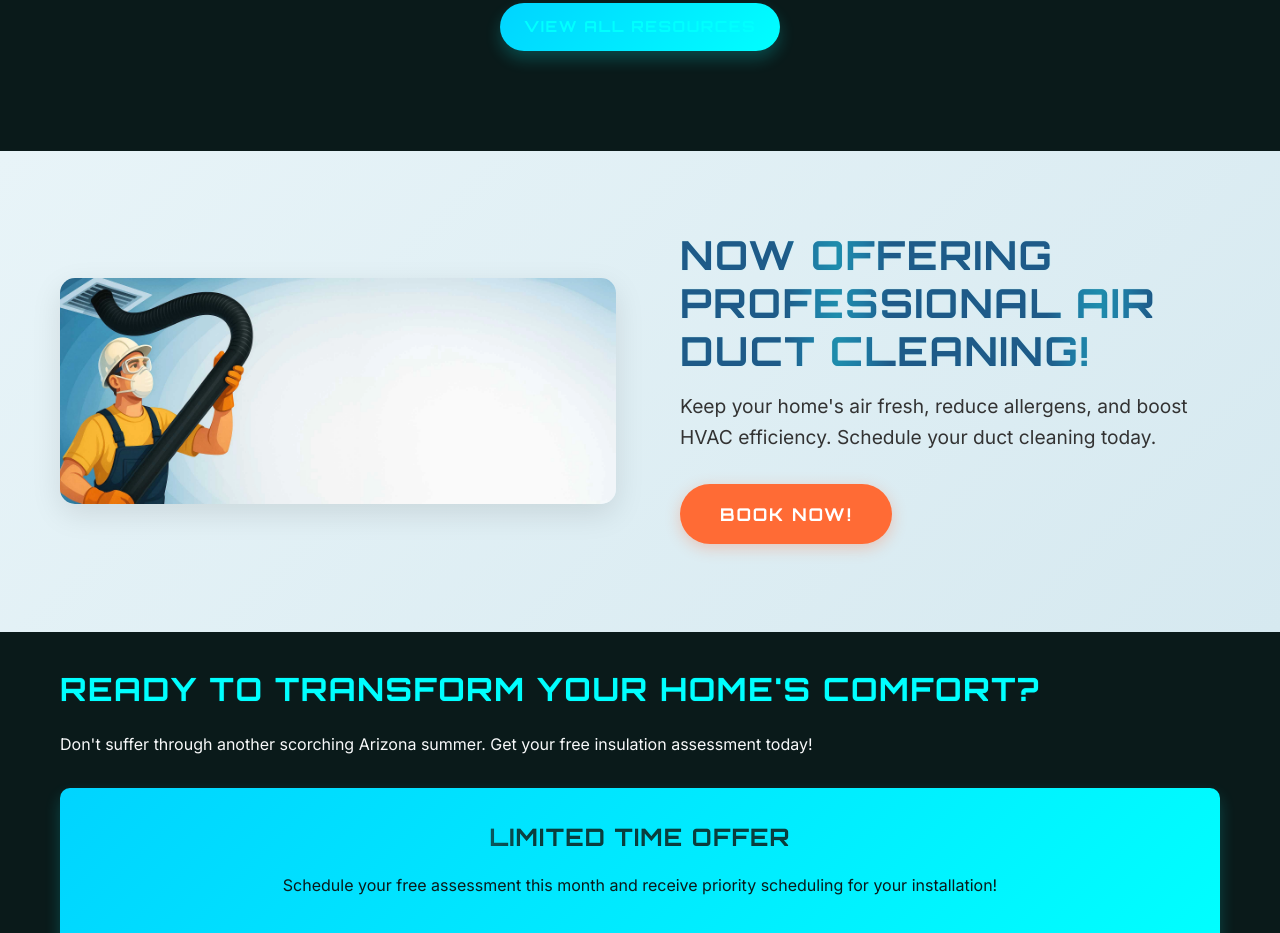
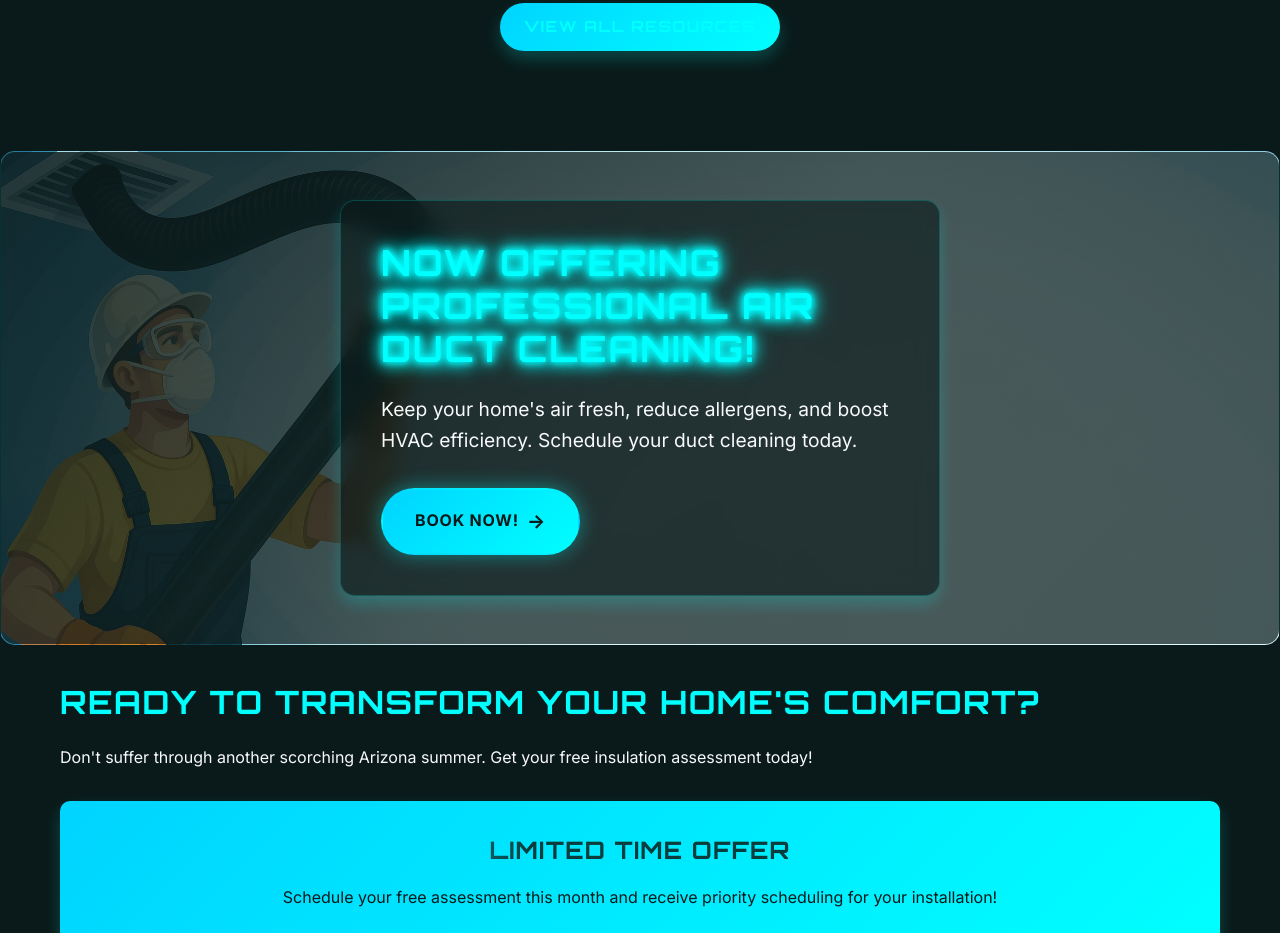
Before and after one commit to MCERQUA/ICA-Website, an Eleventy site: page src/index.njk in a window 1280 px wide. Shown: the part 4296-5229 px from the top of the page. Built offline with nearby package versions, Linux system fonts and the light colour scheme; Eleventy itself is replaced by a stand-in of ours; files that its build step writes are made by us from their sources.

Commit message:
Update air duct cleaning section with matching website styling and background image

```diff
--- a/src/_includes/sections/air-duct-cleaning.njk
+++ b/src/_includes/sections/air-duct-cleaning.njk
@@ -1,4 +1,4 @@
-{# Air Duct Cleaning Section #}
+{# Air Duct Cleaning Section - Updated with Background Image & Matching Styling #}
 {% set sectionTitle = sectionTitle or "Now Offering Professional Air Duct Cleaning!" %}
 {% set sectionSubtitle = sectionSubtitle or "Keep your home's air fresh, reduce allergens, and boost HVAC efficiency. Schedule your duct cleaning today." %}
 {% set ctaText = ctaText or "Book Now!" %}
@@ -6,145 +6,222 @@
 {% set showSection = showSection if showSection is defined else true %}
 
 {% if showSection %}
-<section class="air-duct-cleaning">
+<section class="air-duct-cleaning-hero" style="background-image: url('/Images/vent-cleaning_arizona.webp');">
+  <div class="duct-cleaning-overlay"></div>
   <div class="container">
     <div class="duct-cleaning-content">
-      <div class="duct-cleaning-image">
-        <img src="/Images/vent-cleaning_arizona.webp"
-             alt="Professional air duct cleaning service in Arizona"
-             loading="lazy"
-             width="600"
-             height="400">
-      </div>
       <div class="duct-cleaning-text">
-        <h2 class="section-title">{{ sectionTitle }}</h2>
+        <h2 class="section-title glow-text">{{ sectionTitle }}</h2>
         <p class="section-subtitle">{{ sectionSubtitle }}</p>
-        <a href="{{ ctaUrl }}" class="btn btn-primary">{{ ctaText }}</a>
+        <a href="{{ ctaUrl }}" class="btn-hero-primary">
+          {{ ctaText }} <span class="btn-arrow">→</span>
+        </a>
       </div>
     </div>
   </div>
 </section>
 
 <style>
-  .air-duct-cleaning {
-    padding: 4rem 0;
-    background: linear-gradient(135deg, #e8f4f8 0%, #d6e9f0 100%);
+  /* Air Duct Cleaning Section - Background Image Style Matching Website Theme */
+  .air-duct-cleaning-hero {
+    position: relative;
+    min-height: 400px;
+    display: flex;
+    align-items: center;
+    background-size: cover;
+    background-repeat: no-repeat;
+    background-attachment: scroll;
     margin: 2rem 0;
+    border-radius: 15px;
+    overflow: hidden;
+    border: 1px solid rgba(0, 255, 255, 0.1);
+  }
+
+  /* Desktop background position - center to show full scene */
+  .air-duct-cleaning-hero {
+    background-position: center center;
+  }
+
+  /* Dark overlay matching website theme */
+  .duct-cleaning-overlay {
+    position: absolute;
+    top: 0;
+    left: 0;
+    right: 0;
+    bottom: 0;
+    background: linear-gradient(135deg,
+      rgba(10, 26, 26, 0.85) 0%,
+      rgba(15, 36, 36, 0.75) 50%,
+      rgba(26, 48, 48, 0.8) 100%);
+    z-index: 1;
   }
 
   .duct-cleaning-content {
-    display: grid;
-    grid-template-columns: 1fr 1fr;
-    gap: 3rem;
-    align-items: center;
-    max-width: 1200px;
+    position: relative;
+    z-index: 2;
+    width: 100%;
+    max-width: var(--max-width);
     margin: 0 auto;
-  }
-
-  .duct-cleaning-image {
-    position: relative;
-    border-radius: 15px;
-    overflow: hidden;
-    box-shadow: 0 10px 30px rgba(0, 0, 0, 0.1);
-  }
-
-  .duct-cleaning-image img {
-    width: 100%;
-    height: auto;
-    display: block;
-    object-fit: cover;
-    transition: transform 0.3s ease;
-  }
-
-  .duct-cleaning-image:hover img {
-    transform: scale(1.05);
+    padding: 3rem 1rem;
   }
 
   .duct-cleaning-text {
-    padding: 1rem;
+    max-width: 600px;
+    background: rgba(10, 26, 26, 0.6);
+    backdrop-filter: blur(10px);
+    border: 1px solid rgba(0, 255, 255, 0.2);
+    border-radius: 15px;
+    padding: 2.5rem;
+    box-shadow: var(--shadow-lg);
   }
 
   .duct-cleaning-text .section-title {
-    font-size: 2.5rem;
-    color: var(--color-primary, #1e3c72);
-    margin-bottom: 1rem;
+    font-size: 2.25rem;
+    color: var(--accent-primary);
+    font-family: var(--font-heading);
+    font-weight: 700;
+    margin-bottom: 1.5rem;
     line-height: 1.2;
-    font-weight: 700;
+    text-transform: uppercase;
+    letter-spacing: 0.05em;
+    text-shadow: 0 0 10px rgba(0, 255, 255, 0.3);
   }
 
   .duct-cleaning-text .section-subtitle {
     font-size: 1.2rem;
-    color: #333;
+    color: var(--gray-100);
     margin-bottom: 2rem;
     line-height: 1.6;
+    font-weight: 400;
   }
 
-  .duct-cleaning-text .btn {
-    display: inline-block;
-    padding: 1rem 2.5rem;
-    background: var(--color-accent, #ff6b35);
-    color: white;
+  /* Button matching hero section style */
+  .duct-cleaning-text .btn-hero-primary {
+    display: inline-flex;
+    align-items: center;
+    gap: 0.5rem;
+    padding: 1rem 2rem;
+    background: var(--gradient-accent);
+    color: var(--primary-dark);
     text-decoration: none;
     border-radius: 50px;
-    font-weight: 600;
-    font-size: 1.1rem;
-    transition: all 0.3s ease;
-    box-shadow: 0 4px 15px rgba(255, 107, 53, 0.3);
+    font-weight: 700;
+    font-size: 1rem;
+    text-transform: uppercase;
+    letter-spacing: 0.05em;
+    transition: all var(--transition-medium);
+    box-shadow: var(--shadow-glow);
+    border: 2px solid transparent;
+    position: relative;
+    overflow: hidden;
   }
 
-  .duct-cleaning-text .btn:hover {
-    background: #e55a2b;
-    transform: translateY(-2px);
-    box-shadow: 0 6px 20px rgba(255, 107, 53, 0.4);
+  .duct-cleaning-text .btn-hero-primary::before {
+    content: '';
+    position: absolute;
+    top: 0;
+    left: -100%;
+    width: 100%;
+    height: 100%;
+    background: linear-gradient(90deg,
+      transparent,
+      rgba(255, 255, 255, 0.2),
+      transparent);
+    transition: left 0.6s ease;
   }
 
-  /* Mobile Responsive - Character stays on left */
+  .duct-cleaning-text .btn-hero-primary:hover::before {
+    left: 100%;
+  }
+
+  .duct-cleaning-text .btn-hero-primary:hover {
+    transform: translateY(-3px);
+    box-shadow: var(--shadow-glow-intense);
+    border-color: var(--accent-primary);
+  }
+
+  .duct-cleaning-text .btn-arrow {
+    font-size: 1.2rem;
+    transition: transform var(--transition-medium);
+  }
+
+  .duct-cleaning-text .btn-hero-primary:hover .btn-arrow {
+    transform: translateX(4px);
+  }
+
+  /* Mobile Responsive - Left aligned background to keep character visible */
   @media (max-width: 768px) {
-    .air-duct-cleaning {
-      padding: 3rem 0;
+    .air-duct-cleaning-hero {
+      min-height: 350px;
+      background-position: left center; /* Keep character visible on mobile */
+      margin: 1.5rem 0;
     }
 
     .duct-cleaning-content {
-      grid-template-columns: 1fr;
-      gap: 2rem;
-    }
-
-    .duct-cleaning-image {
-      max-width: 100%;
-      margin: 0 auto;
-    }
-
-    .duct-cleaning-image img {
-      object-position: left center; /* Keep character visible on left */
+      padding: 2rem 1rem;
     }
 
     .duct-cleaning-text {
-      text-align: center;
-      padding: 1rem;
+      max-width: 100%;
+      padding: 2rem 1.5rem;
     }
 
     .duct-cleaning-text .section-title {
-      font-size: 2rem;
+      font-size: 1.875rem;
     }
 
     .duct-cleaning-text .section-subtitle {
       font-size: 1.1rem;
     }
 
-    .duct-cleaning-text .btn {
-      padding: 0.875rem 2rem;
-      font-size: 1rem;
+    .duct-cleaning-text .btn-hero-primary {
+      padding: 0.875rem 1.75rem;
+      font-size: 0.95rem;
     }
   }
 
   /* Small Mobile */
   @media (max-width: 480px) {
+    .air-duct-cleaning-hero {
+      min-height: 320px;
+    }
+
+    .duct-cleaning-text {
+      padding: 1.5rem 1rem;
+    }
+
     .duct-cleaning-text .section-title {
-      font-size: 1.75rem;
+      font-size: 1.625rem;
     }
 
     .duct-cleaning-text .section-subtitle {
       font-size: 1rem;
+      margin-bottom: 1.5rem;
+    }
+
+    .duct-cleaning-text .btn-hero-primary {
+      padding: 0.75rem 1.5rem;
+      font-size: 0.9rem;
+    }
+  }
+
+  /* Enhance glow effect for this section */
+  .air-duct-cleaning-hero .glow-text {
+    animation: pulse-glow 3s ease-in-out infinite;
+  }
+
+  @keyframes pulse-glow {
+    0%, 100% {
+      text-shadow:
+        0 0 5px var(--accent-primary),
+        0 0 10px var(--accent-primary),
+        0 0 15px rgba(0, 255, 255, 0.5);
+    }
+    50% {
+      text-shadow:
+        0 0 10px var(--accent-primary),
+        0 0 20px var(--accent-primary),
+        0 0 30px rgba(0, 255, 255, 0.7);
     }
   }
 </style>
```
